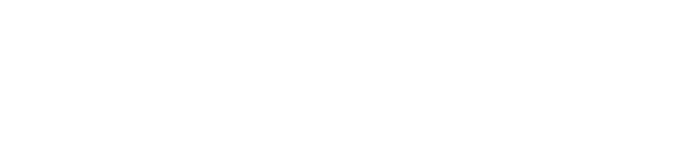
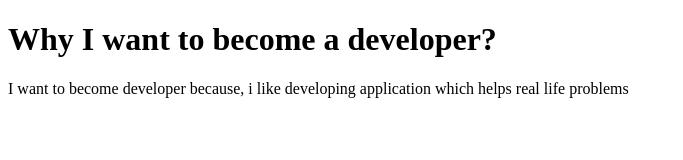
Before and after one commit to acciojob/why-software-abhishek-rathod1, a website: page main.html in a window 1280 px wide. Shown: the whole page, without its empty margins (0-683 px from the left). Drawn offline with Linux system fonts and the light colour scheme.

Commit message:
created a submission

```diff
--- a/main.html
+++ b/main.html
@@ -10,6 +10,8 @@
 	<!-- the entire body must be written by student -->
     <script type="text/javascript" src="./script.js">
 </script>
+	<h1>Why I want to become a developer?</h1>
+	<p>I want to become developer because, i like developing application which helps real life problems</p>
 
 </body>
 
--- a/script.js
+++ b/script.js
@@ -1 +1,2 @@
 //your code here
+https://www.svgrepo.com/show/345221/three-dots.svghttps://www.svgrepo.com/show/345221/three-dots.svg
```
